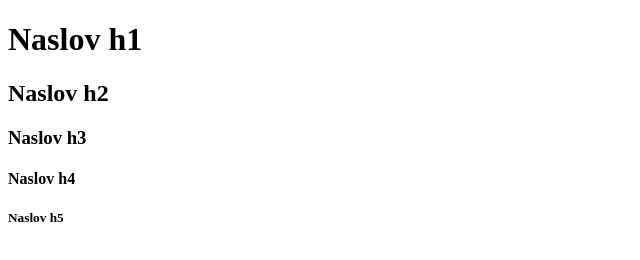
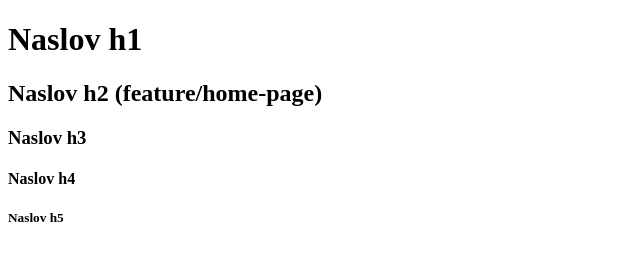
Before and after one commit to enolakasun99/GitRebase, a plain HTML site: page index.html in a window 1280 px wide. Shown: the whole page, without its empty margins (0-640 px from the left). Drawn offline with Linux system fonts and the light colour scheme.

Commit message:
Update h2

```diff
--- a/index.html
+++ b/index.html
@@ -5,7 +5,7 @@
   </head>
   <body>
     <h1>Naslov h1</h1>
-    <h2>Naslov h2</h2>
+    <h2>Naslov h2 (feature/home-page)</h2>
     <h3>Naslov h3</h3>
     <h4>Naslov h4</h4>
     <h5>Naslov h5</h5>
```
